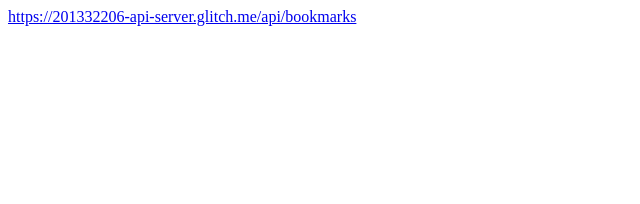
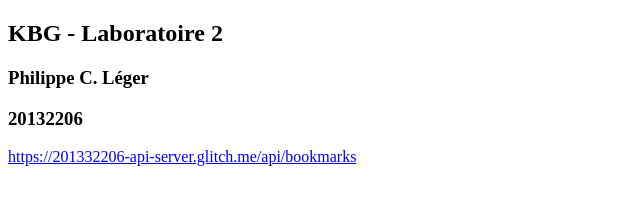
Before and after one commit to PhilippeCLeger/KBG_Labo2, a website: page wwwroot/glitchLink.html in a window 1280 px wide. Shown: the whole page, without its empty margins (0-640 px from the left). Drawn offline with Linux system fonts and the light colour scheme.

Commit message:
pour remise

```diff
--- a/wwwroot/glitchLink.html
+++ b/wwwroot/glitchLink.html
@@ -7,6 +7,9 @@
     <title>Document</title>
 </head>
 <body>
+    <h2>KBG - Laboratoire 2</h2>
+    <h3>Philippe C. Léger</h3>
+    <h3>20132206</h3>
     <a href="https://201332206-api-server.glitch.me/api/bookmarks">https://201332206-api-server.glitch.me/api/bookmarks</a>
 </body>
 </html>
```
